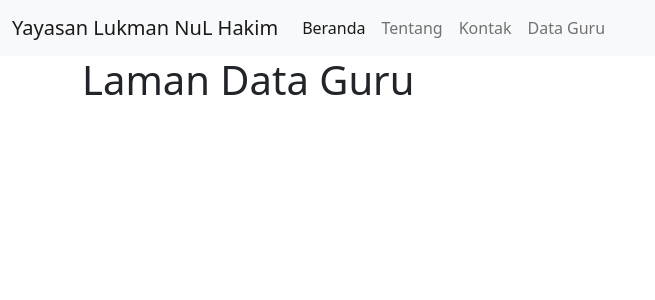
After one commit to rociretama/SDLukman, a CodeIgniter 4 app: template app/Views/guru/index.php in a window 1280 px wide. The commit adds this page. Shown: the top 300 px of the page, without its empty margins (0-655 px from the left). Run offline with PHP 8.4 and a stand-in for CodeIgniter, Linux system fonts and the light colour scheme; the template is opened without the code that fills it: most values are stand-ins (such as "Sample title", 1, 10 or a date in 2020); some libraries are stand-ins or nearby versions.

Commit message:
menambahkan fitur data guru

```diff
--- /dev/null
+++ b/app/Views/guru/index.php
@@ -0,0 +1,13 @@
+<?= $this->extend('layout/template')?>
+<?= $this->section('isi')?>
+
+<div class="container">
+    <div class="row">
+        <div class="col">
+        <h1>Laman Data Guru</h1>
+
+
+        </div>
+    </div>
+</div>
+<?= $this->endSection();?>
--- a/app/Views/layout/navbar.php
+++ b/app/Views/layout/navbar.php
@@ -12,6 +12,7 @@
             <a class="nav-link active" aria-current="page" href="/">Beranda</a>
             <a class="nav-link" href="/laman/tentang">Tentang</a>
             <a class="nav-link" href="/laman/kontak">Kontak</a>
+            <a class="nav-link" href="/guru/index">Data Guru</a>
           </div>
 
       </div>
```
Also changed, not shown: app/Controllers/Guru.php (added, +12 -0 lines).
